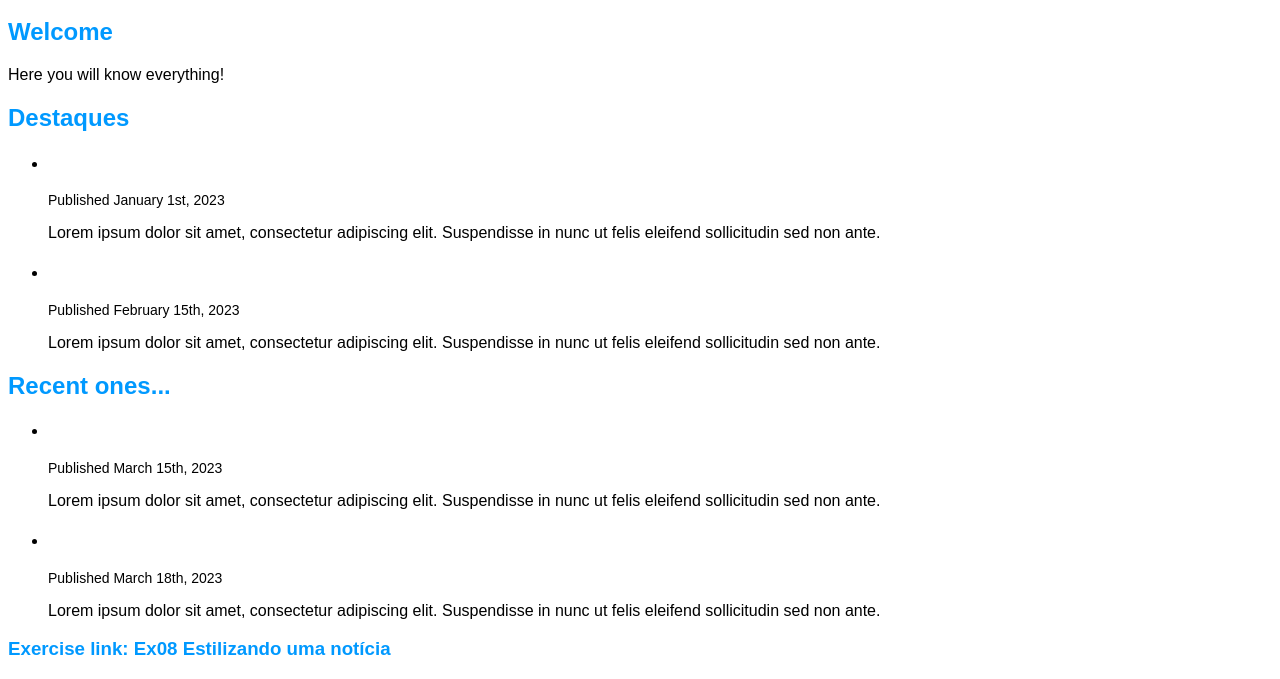
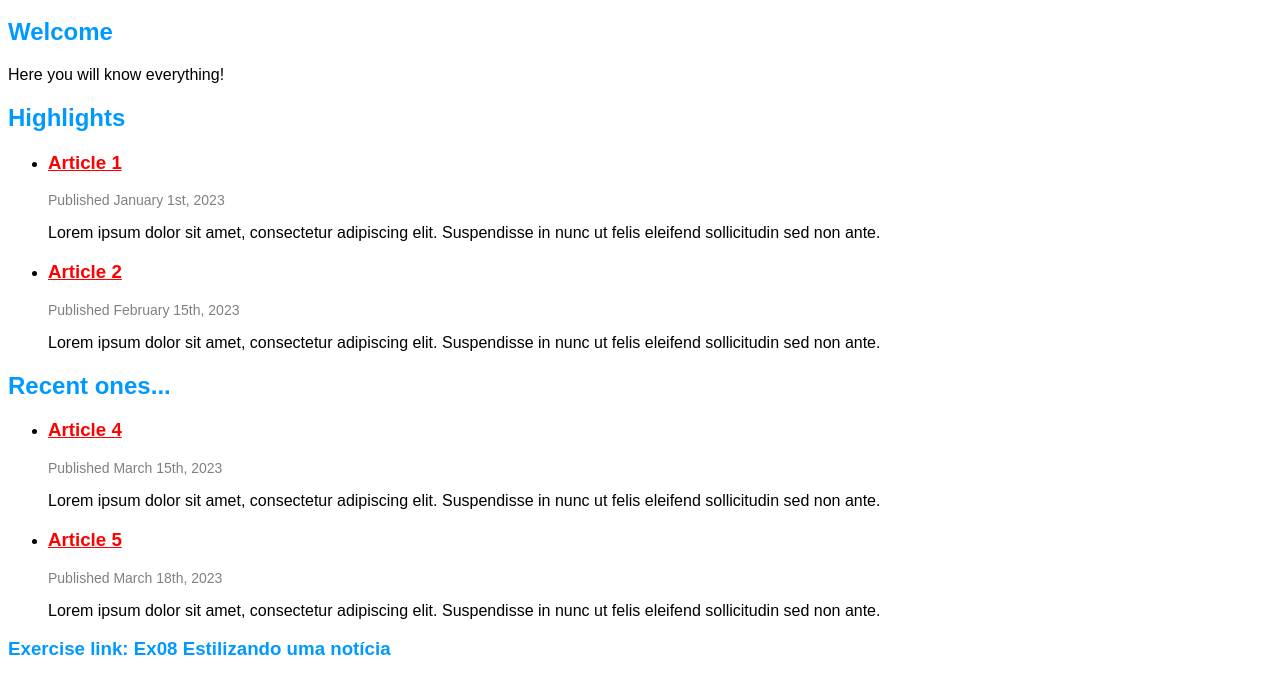
Before and after one commit to gandrade4/DPW-2023.2, a plain HTML site: page Aula 03 - HTML e CSS/Exercício - Site de notícias/index.html in a window 1280 px wide. Shown: the part 136-815 px from the top of the page. Drawn offline with Linux system fonts and the light colour scheme.

Commit message:
finalizing activity

```diff
--- a/Aula 03 - HTML e CSS/Exercício - Site de notícias/index.html
+++ b/Aula 03 - HTML e CSS/Exercício - Site de notícias/index.html
@@ -23,11 +23,11 @@
           <p>Here you will know everything!</p>
         </section>
         <section>
-          <h2>Destaques</h2>
+          <h2>Highlights</h2>
           <ul>
             <li>
               <article>
-                <h3><a href="#">Article 1</a></h3>
+                <h3 class="odd"><a href="#">Article 1</a></h3>
                 <p class="date">Published January 1st, 2023</p>
                 <p>Lorem ipsum dolor sit amet, consectetur adipiscing elit. Suspendisse in nunc ut felis eleifend sollicitudin sed non ante.</p>
               </article>
@@ -53,7 +53,7 @@
             </li>
             <li>
               <article>
-                <h3><a href="#">Article 5</a></h3>
+                <h3 class="odd"><a href="#">Article 5</a></h3>
                 <p class="date">Published March 18th, 2023</p>
                 <p>Lorem ipsum dolor sit amet, consectetur adipiscing elit. Suspendisse in nunc ut felis eleifend sollicitudin sed non ante.</p>
               </article>
--- a/Aula 03 - HTML e CSS/Exercício - Site de notícias/style.css
+++ b/Aula 03 - HTML e CSS/Exercício - Site de notícias/style.css
@@ -16,4 +16,14 @@ h2,h3{
 
 .date{
     font-size: 14px;
+    font-weight: italic;
+    color: gray;
 }
+
+.odd{
+    color: #F2F2F2;
+}
+
+h3 > a{
+    color: red;
+}
```
